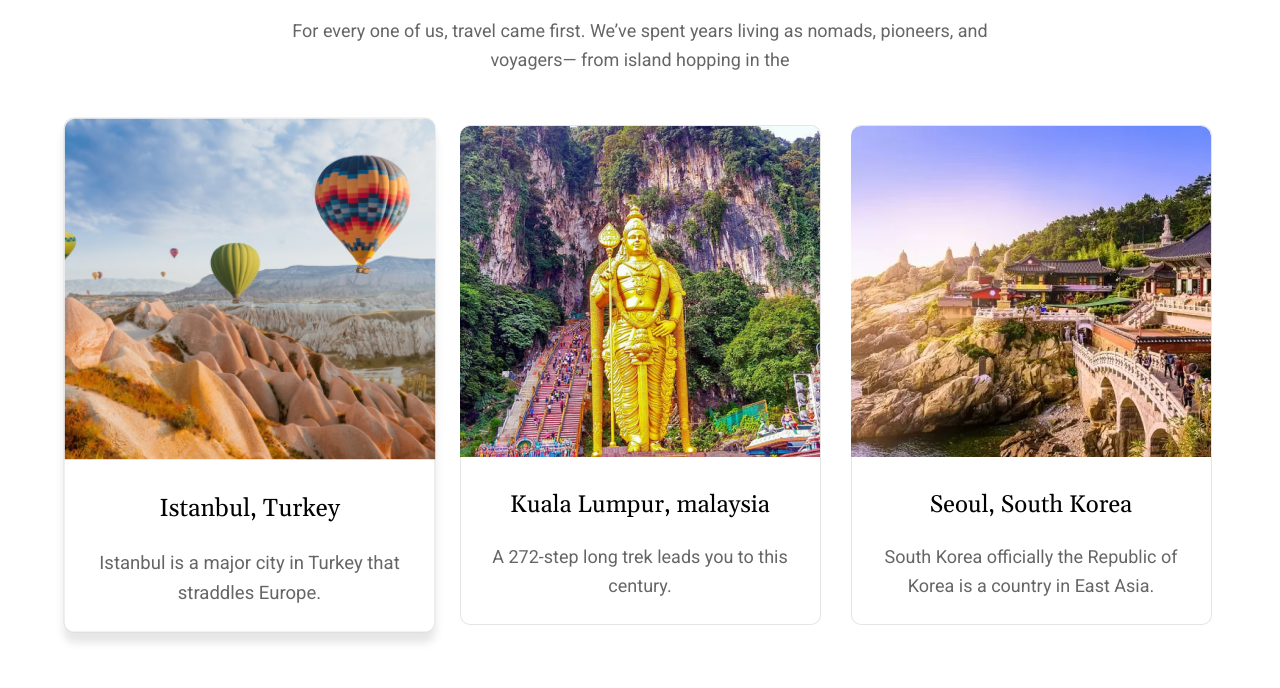
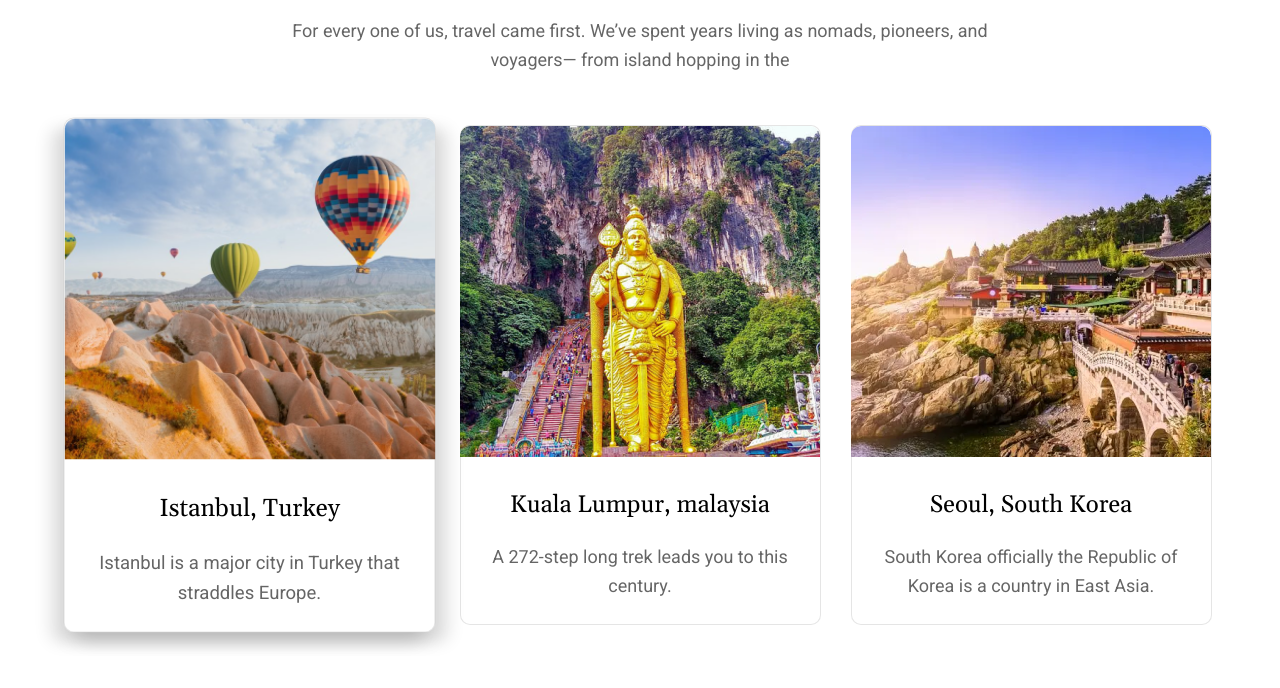
Before and after one commit to SyomaJS/Traveland, a plain HTML site: page index.html in a window 1280 px wide. In both pictures the pointer is over the element 249 px from the left and 1377 px from the top of the page. Shown: the part 1003-1691 px from the top of the page. Drawn offline with nearby package versions, Linux system fonts and the light colour scheme; a web font is replaced by a local one.

Commit message:
newer one

```diff
--- a/style.css
+++ b/style.css
@@ -704,6 +704,8 @@ button:hover {
 
 .img_covering:hover {
   transition: all 0.5s linear;
+
   transform: scale(1.03);
-  box-shadow: 0 10px 8px rgba(0, 0, 0, 0.1);
+  box-shadow: 0 10px 15px rgba(0, 0, 0, 0.1), 14px 10px 15px rgba(0, 0, 0, 0.1),
+    -14px 10px 15px rgba(0, 0, 0, 0.1);
 }
```
